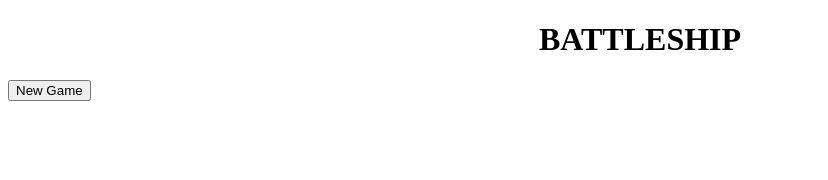
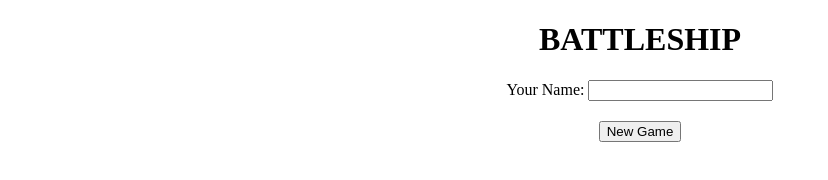
Before and after one commit to Rodri-97/battleship, a plain HTML site: page index.html in a window 1280 px wide. Shown: the whole page, without its empty margins (0-828 px from the left). Drawn offline with Linux system fonts and the light colour scheme.

```diff
--- a/index.html
+++ b/index.html
@@ -7,6 +7,8 @@
 <body>
     <h1 id="title">BATTLESHIP</h1>
     <div id="new-game">
+        <label for="player-name">Your Name:
+        <input type="text" id="player-name">
         <button type="button" id="new-game-btn">New Game</button>
     </div>
     <div id="container"></div>
--- a/style.css
+++ b/style.css
@@ -39,3 +39,15 @@
 @media (min-width: 600px) {
     #container { grid-template-columns: repeat(2, 1fr); }
 }
+
+#new-game {
+    text-align: center;
+}
+
+#new-game-btn {
+    display: block;
+    margin-left: auto;
+    margin-right: auto;
+    margin-top: 20px;
+    cursor: pointer;
+}
```
Also changed, not shown: main.js (+1 -1 lines).
